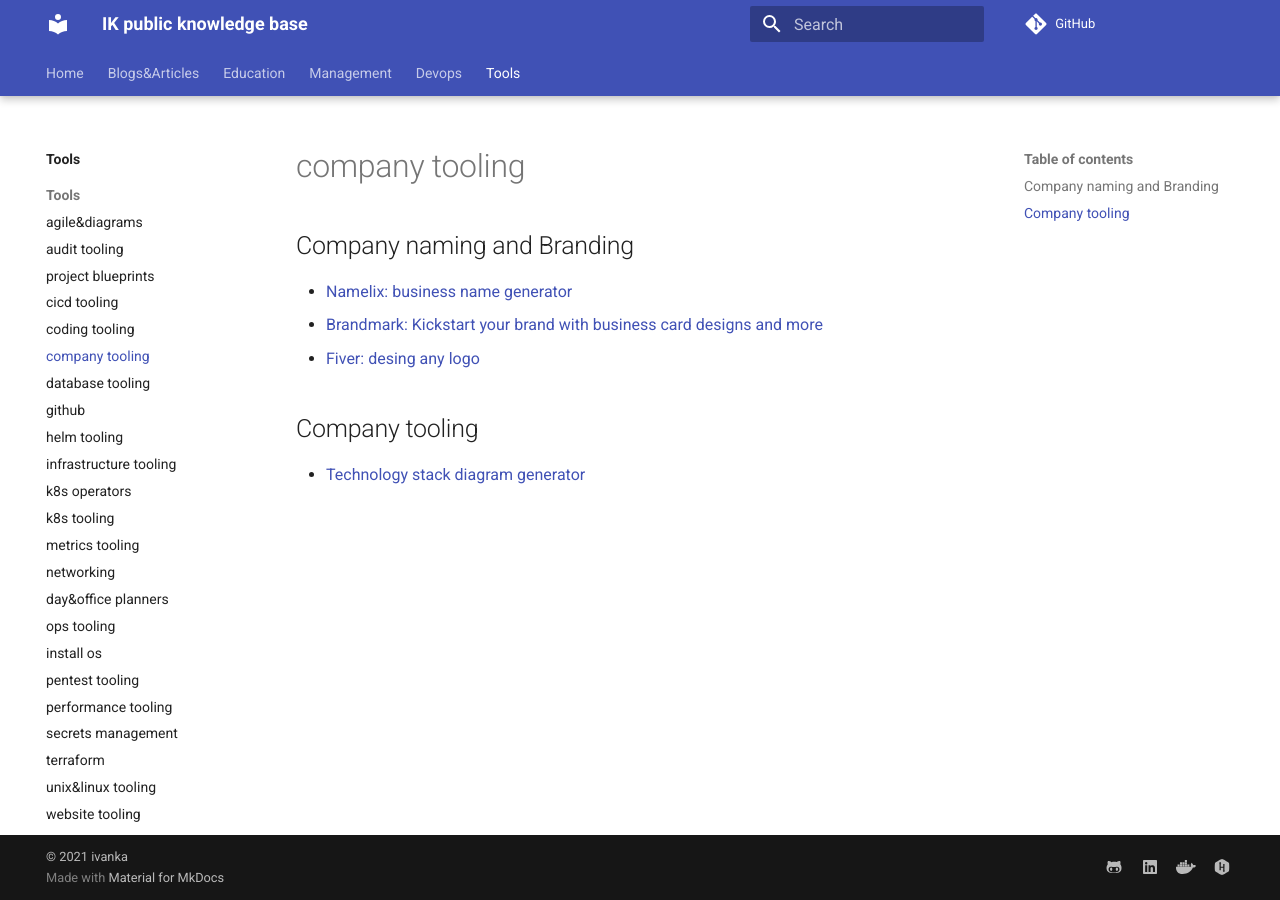
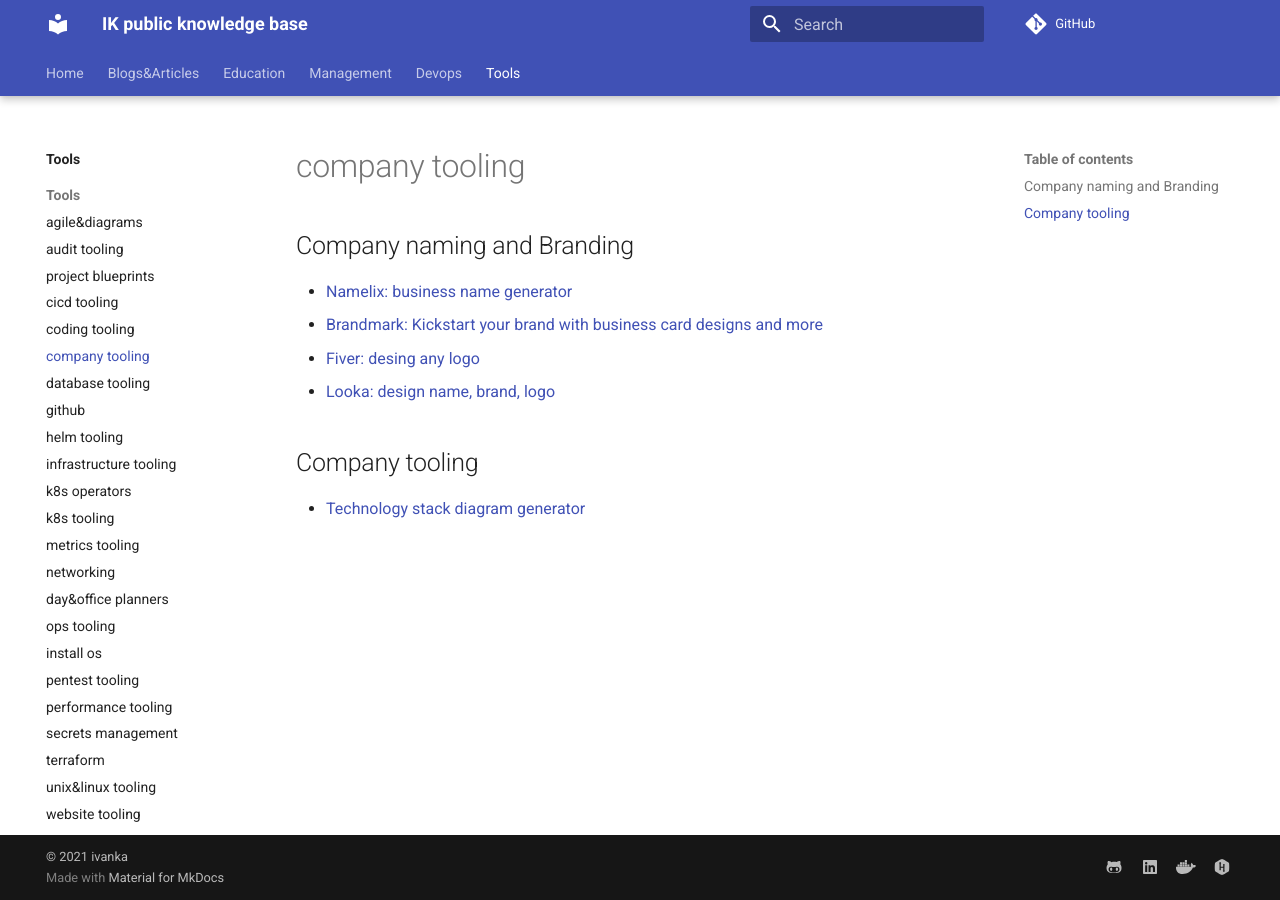
Before and after one commit to ivankatliarchuk/knowledge-base, an MkDocs documentation site: the page built from docs/tools/company.tools.md, in a window 1280 px wide. Built offline with MkDocs 1.6.1 and Material for MkDocs 9.7.7, drawn with Linux system fonts in a browser that asks for light colours; comment, search, counter and statistics services are not loaded.

Commit message:
company tooling

```diff
--- a/docs/tools/company.tools.md
+++ b/docs/tools/company.tools.md
@@ -2,7 +2,7 @@
 title: company tooling
 summary: company tooling
 authors: ["Ivan K"]
-tags: ["tools", "company"]
+tags: ["tools", "company", "comapany name", "company logo"]
 date: 2021-03-08
 published: true
 ---
@@ -12,6 +12,7 @@
 - [Namelix: business name generator](https://namelix.com){:target="_blank"}
 - [Brandmark: Kickstart your brand with business card designs and more][brandmark]{:target="_blank"}
 - [Fiver: desing any logo][fiver]{:target="_blank"}
+- [Looka: design name, brand, logo](https://looka.com/){:target="_blank"}
 
 ## Company tooling
 
```
